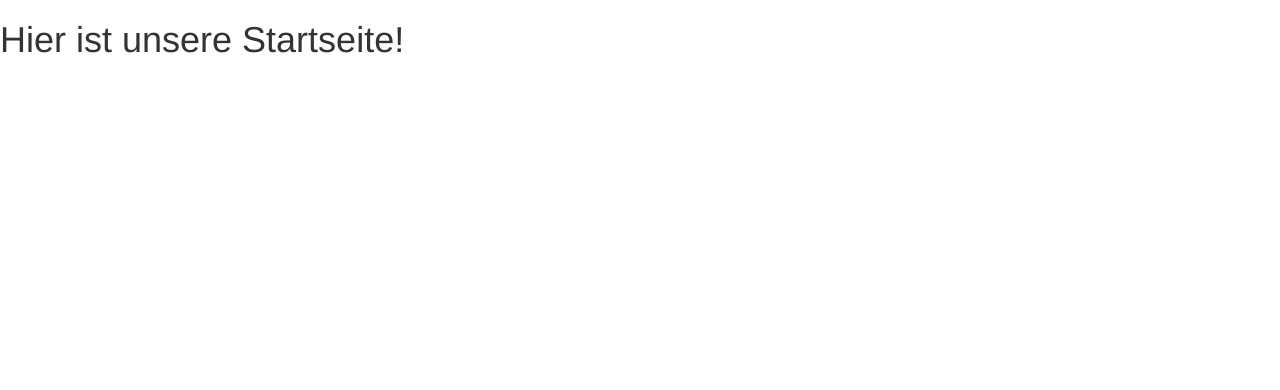
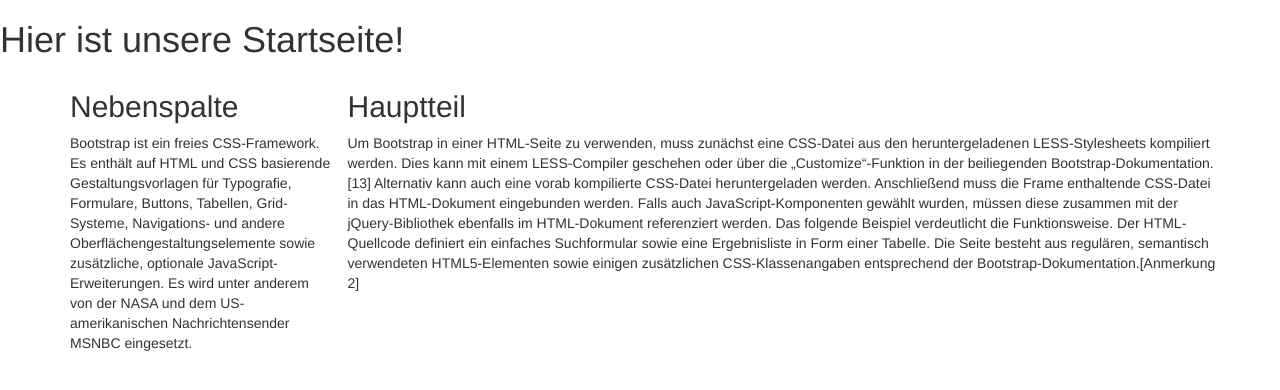
Before and after one commit to Gruppe2Projekt/Website_HS_HHN_Projekt_WIN3_G2, a plain HTML site: page index.html in a window 1280 px wide. Drawn offline with nearby package versions, Linux system fonts and the light colour scheme.

Commit message:
die ersten Spalten gesetzt

```diff
--- a/index.html
+++ b/index.html
@@ -19,6 +19,29 @@
   </head>
   <body>
     <h1>Hier ist unsere Startseite!</h1>
+    <div class="container">
+        <div class="row">
+            <div class="col col-md-3">
+                <h2>Nebenspalte</h2>
+                <p>Bootstrap ist ein freies CSS-Framework. Es enthält auf HTML
+                    und CSS basierende Gestaltungsvorlagen für Typografie, Formulare, Buttons, Tabellen, Grid-Systeme,
+                    Navigations- und andere Oberflächengestaltungselemente sowie zusätzliche, optionale JavaScript-Erweiterungen.
+                    Es wird unter anderem von der NASA und dem US-amerikanischen Nachrichtensender MSNBC eingesetzt.</p>
+            </div>
+            <div cass="col col-md-9">
+                <h2>Hauptteil</h2>
+                Um Bootstrap in einer HTML-Seite zu verwenden, muss zunächst eine CSS-Datei aus den heruntergeladenen
+                LESS-Stylesheets kompiliert werden. Dies kann mit einem LESS-Compiler geschehen oder über die „Customize“-Funktion
+                in der beiliegenden Bootstrap-Dokumentation.[13] Alternativ kann auch eine vorab kompilierte CSS-Datei heruntergeladen
+                werden. Anschließend muss die Frame enthaltende CSS-Datei in das HTML-Dokument eingebunden werden.
+                Falls auch JavaScript-Komponenten gewählt wurden, müssen diese zusammen mit der jQuery-Bibliothek ebenfalls
+                im HTML-Dokument referenziert werden. Das folgende Beispiel verdeutlicht die Funktionsweise.
+                Der HTML-Quellcode definiert ein einfaches Suchformular sowie eine Ergebnisliste in Form einer Tabelle.
+                Die Seite besteht aus regulären, semantisch verwendeten HTML5-Elementen sowie einigen zusätzlichen CSS-Klassenangaben
+                entsprechend der Bootstrap-Dokumentation.[Anmerkung 2]
+            </div>
+        </div><!--ende row-->
+    </div><!--ende Container-->
 
     <!-- jQuery (necessary for Bootstrap's JavaScript plugins) -->
     <script src="https://ajax.googleapis.com/ajax/libs/jquery/1.12.4/jquery.min.js"></script>
```
